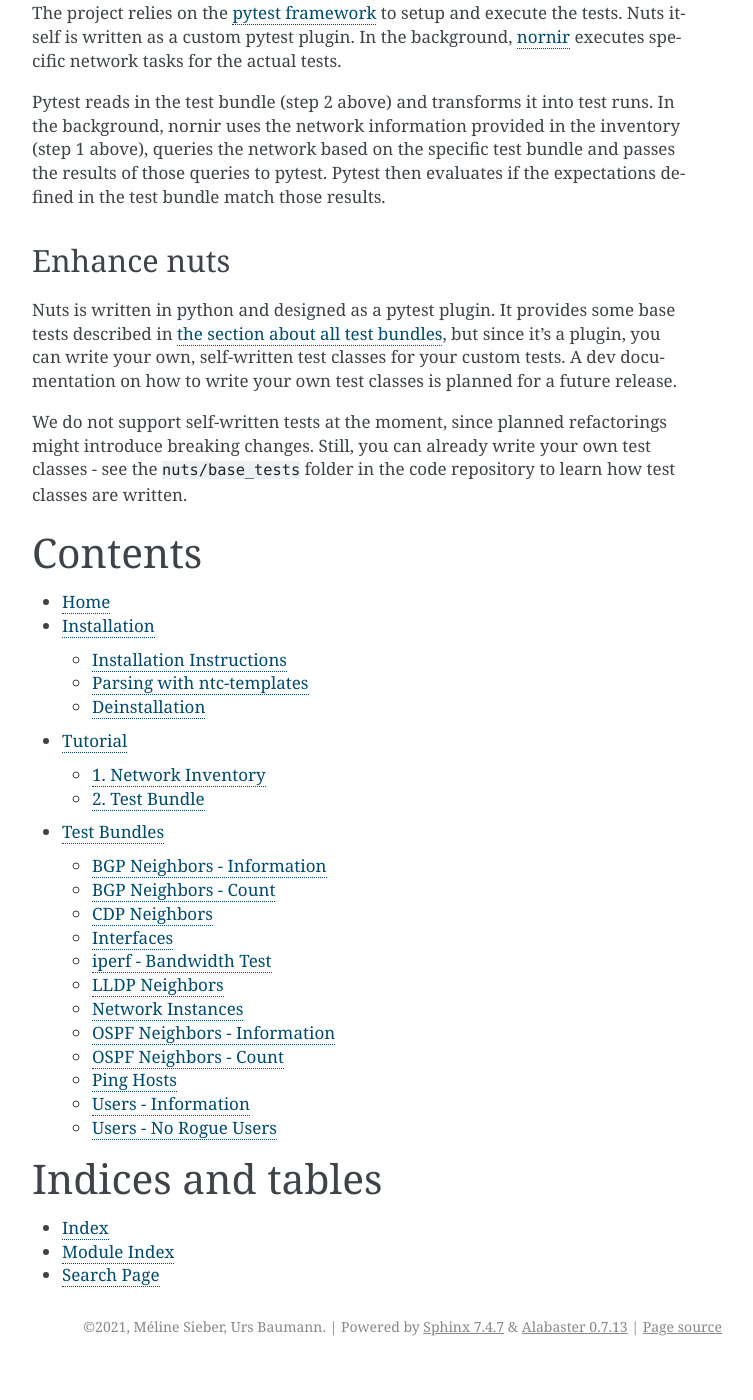
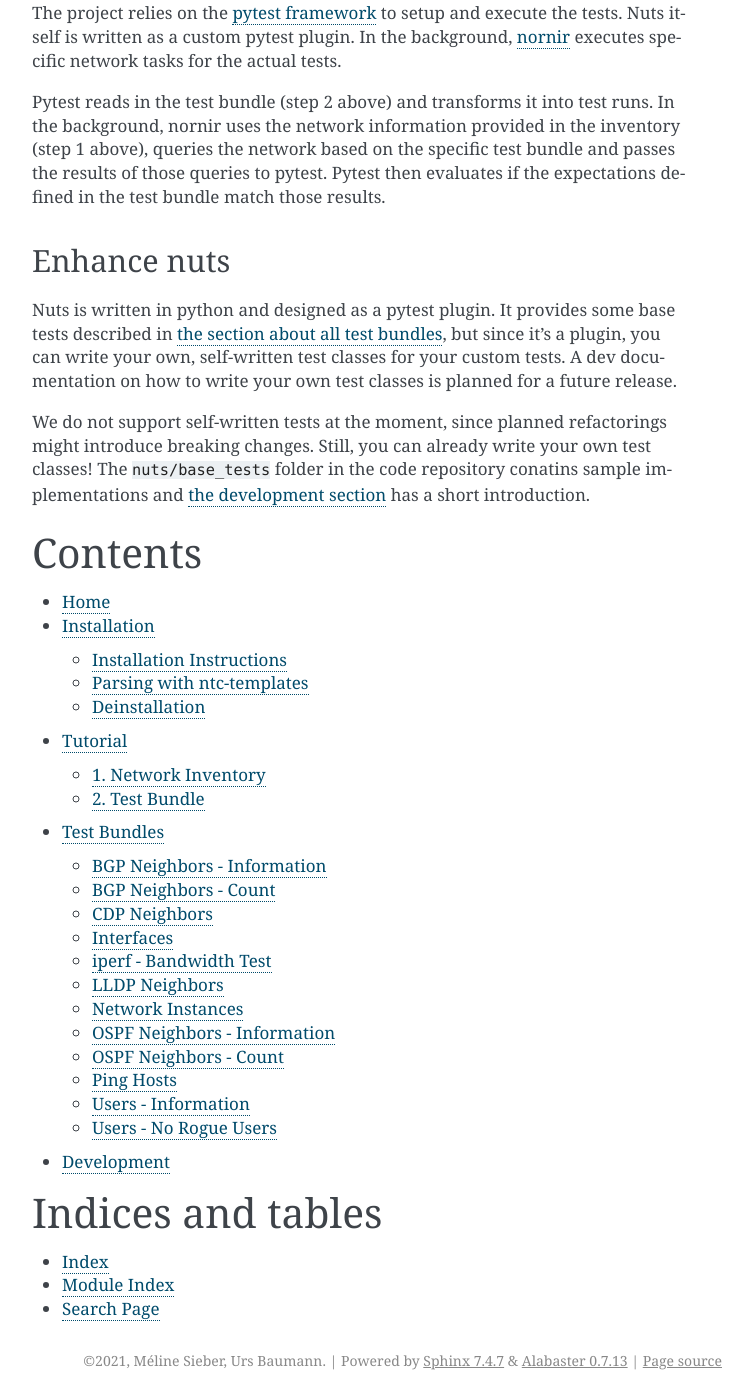
Before and after one commit to network-unit-testing-system/nuts, a Sphinx documentation site: the page built from docs/source/index.rst, in a window 1280 px wide and 1400 px high, scrolled down 878 px. Shown: the whole window, without its empty margins (388-1141 px from the left). Built offline with Sphinx 7.4.7, drawn with Linux system fonts in a browser that asks for light colours; before the commit the page ends 2244 px from its top, so only the background shows below that.

Commit message:
setup file

```diff
--- /dev/null
+++ b/docs/source/dev/writetestclasses.rst
@@ -0,0 +1,4 @@
+How To Write Your Own Test Classes
+==================================
+
+Nuts is written as a `pytest plugin <https://docs.pytest.org/en/6.2.x/writing_plugins.html`__ and therefore you can also write your own test classes. **IMPORTANT NOTE**: If you plan on writing your own test classes, please be aware that nuts 4 will probably introduce major breaking changes. This means: The code you write for nuts version 3 will most probably NOT work for version 4. We provide here the necessary steps for the curious ones and those who are willing to experiment.
--- a/docs/source/index.rst
+++ b/docs/source/index.rst
@@ -39,7 +39,7 @@
 Nuts is written in python and designed as a pytest plugin. It provides some base tests described in :doc:`the section about all test bundles <testbundles/alltestbundles>`, but since it's a plugin, you can write your own, self-written test classes for your custom tests.
 A dev documentation on how to write your own test classes is planned for a future release.
 
-We do not support self-written tests at the moment, since planned refactorings might introduce breaking changes. Still, you can already write your own test classes - see the ``nuts/base_tests`` folder in the code repository to learn how test classes are written.
+We do not support self-written tests at the moment, since planned refactorings might introduce breaking changes. Still, you can already write your own test classes! The ``nuts/base_tests`` folder in the code repository conatins sample implementations and :doc:`the development section <dev/writetestclasses>` has a short introduction.
 
 Contents
 ========
@@ -51,6 +51,7 @@
    Installation <installation/install>
    Tutorial <tutorial/firststeps>
    Test Bundles <testbundles/alltestbundles>
+   Development <dev/writetestclasses>
 
 
 Indices and tables
```
